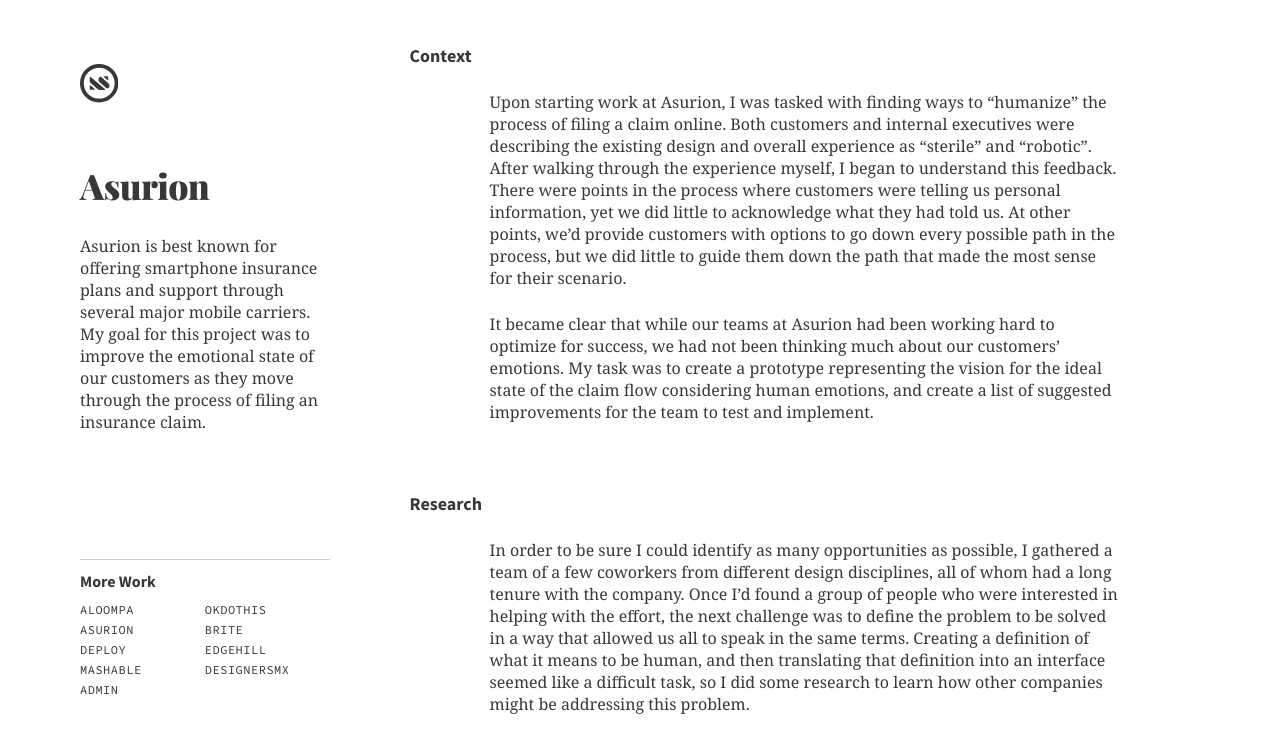
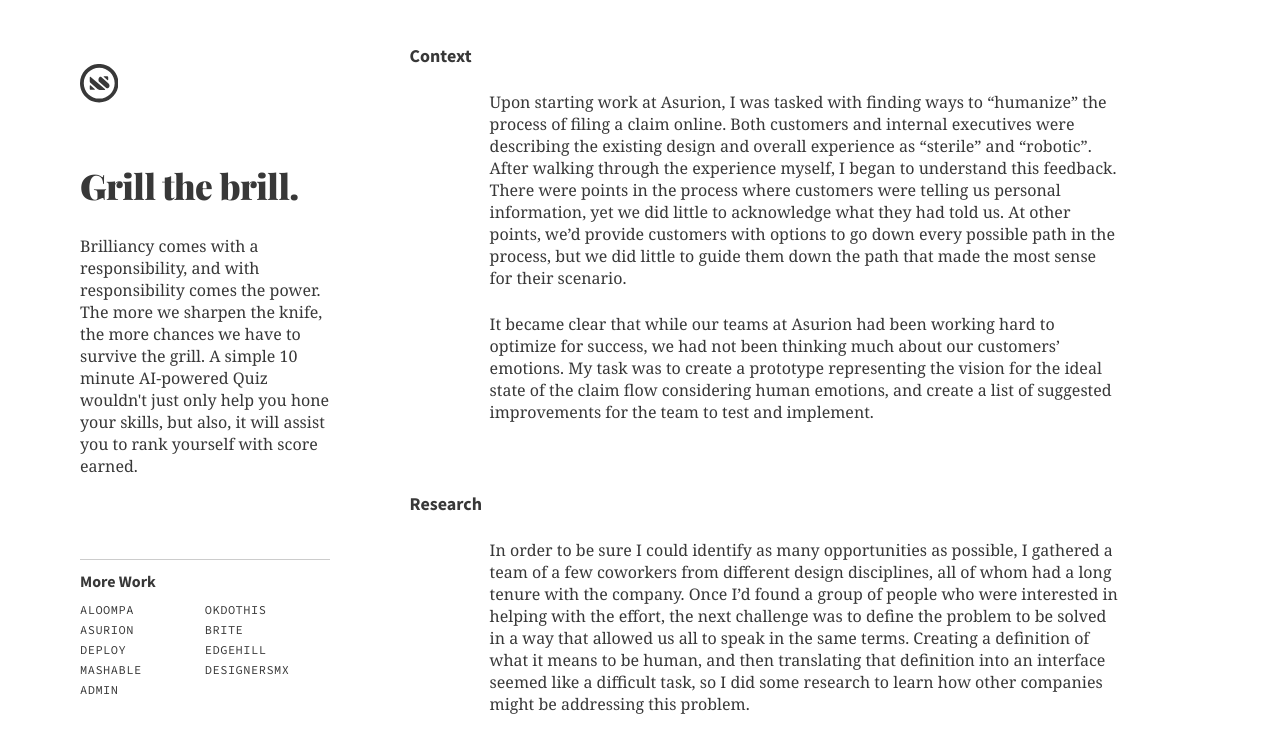
Before and after one commit to dry-ash/poco, a plain HTML site: page grill.html in a window 1280 px wide. Shown: the part 20-756 px from the top of the page. Drawn offline with nearby package versions, Linux system fonts and the light colour scheme; a web font is replaced by a local one.

Commit message:
Update and rename asurion.html to grill.html

```diff
--- a/asurion.html
+++ b/grill.html
@@ -5,7 +5,7 @@
   <meta http-equiv="Content-type" content="text/html; charset=utf-8" />
   <meta name="viewport" content="width=device-width" />
   <link rel="shortcut icon" href="/images/favicon.ico"/>
-  <title>Humanizing Asurion's Claim Process</title>
+  <title>Grill the brill.</title>
   <link rel="stylesheet" href="reset.css" type="text/css" media="all" />
   <link rel="stylesheet" href="style.css" type="text/css" media="all" />
   <link href="https://fonts.googleapis.com/css?family=Playfair+Display:900|Source+Code+Pro|Source+Sans+Pro:700|Source+Serif+Pro" rel="stylesheet">
@@ -61,11 +61,9 @@
           </div>
         </div>
       </div>
-	<h1 class="detailheader">Asurion</h1>
+	<h1 class="detailheader">Grill the brill.</h1>
 			<p class="detailstext">
-        Asurion is best known for offering smartphone insurance plans and support
-        through several major mobile carriers. My goal for this project was to improve the emotional state
-        of our customers as they move through the process of filing an insurance claim.</p>
+        Brilliancy comes with a responsibility, and with responsibility comes the power. The more we sharpen the knife, the more chances we have to survive the grill. A simple 10 minute AI-powered Quiz wouldn't just only help you hone your skills, but also, it will assist you to rank yourself with score earned.</p>
       <div class="morework">
       <h4 class="sectionheader">More Work</h4>
       <ul class="projectlist left">
```
